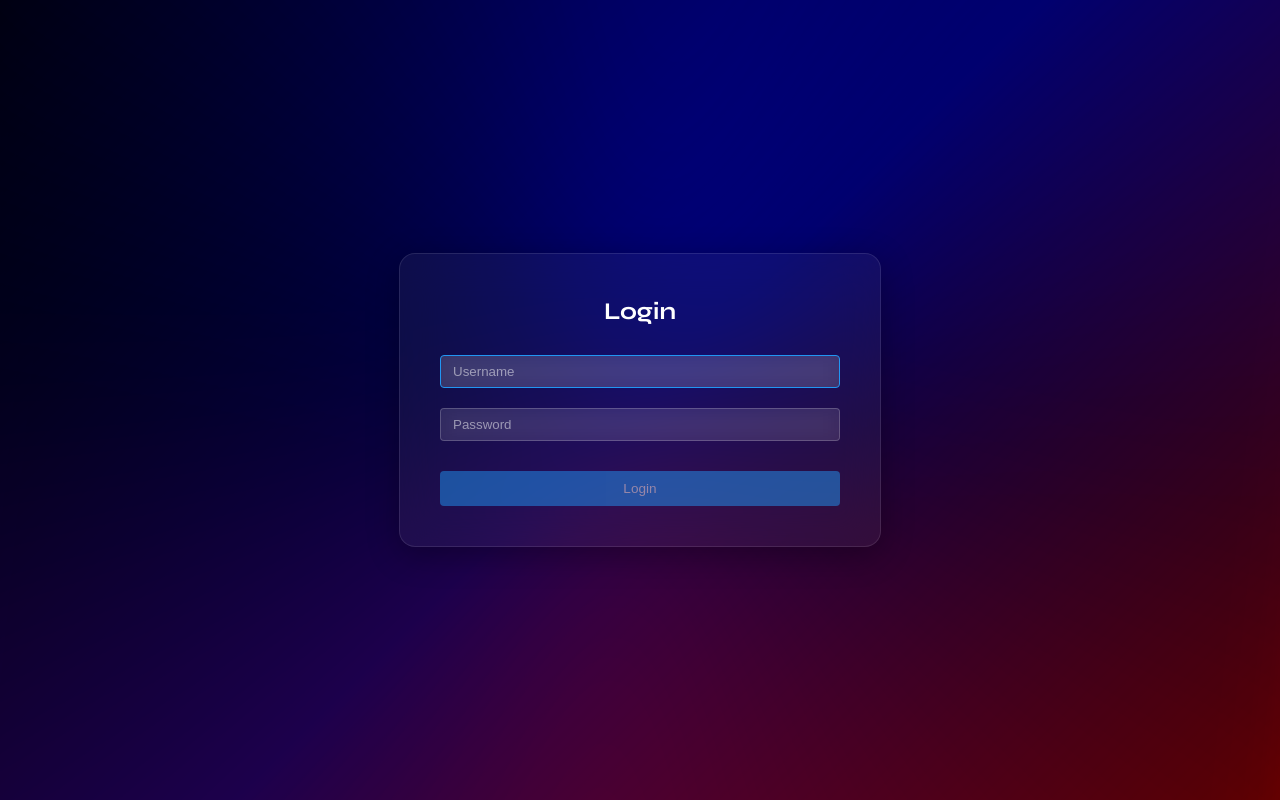
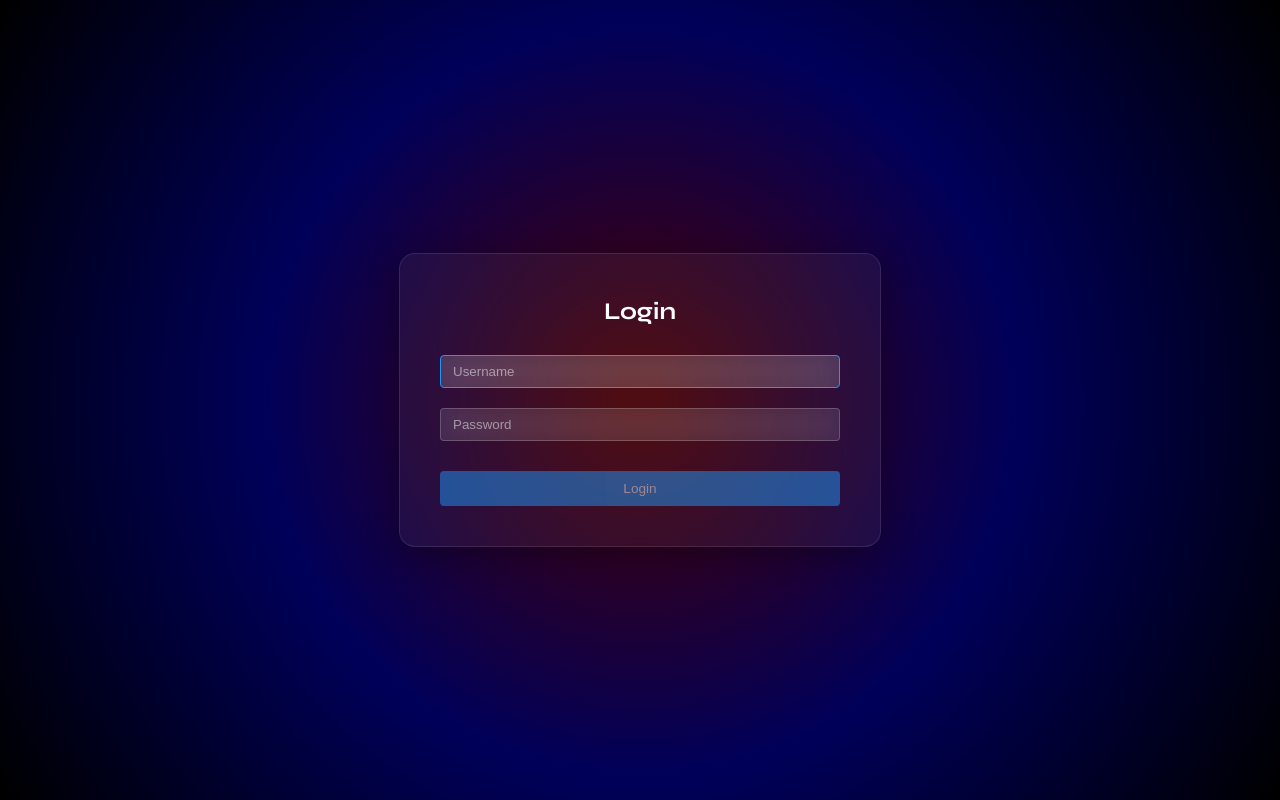
Before and after one commit to KadirIsk/navi-air, a React (Vite) app: page /login in a window 1280 px wide. Built offline with nearby package versions, Linux system fonts and the light colour scheme.

Commit message:
[issue-number] authorization header bug fix

```diff
--- a/src/App.css
+++ b/src/App.css
@@ -8,31 +8,16 @@ body {
   overflow-x: hidden;
 }
 
-/* Wavy S-like Gradient Background (Red, Black, Blue) */
 body::before {
   content: "";
   position: fixed;
-  top: -50%;
-  left: -50%;
-  width: 200%;
-  height: 200%;
+  top: 0;
+  left: 0;
+  width: 100%;
+  height: 100%;
   z-index: -1;
-  background: conic-gradient(
-    from 0deg at 50% 50%,
-    #000000 0%,      /* Black */
-    #4a0000 25%,     /* Dark Red */
-    #000000 50%,     /* Black */
-    #00005a 75%,     /* Dark Blue */
-    #000000 100%     /* Black */
-  );
-  filter: blur(80px);
-  animation: waveSpin 30s linear infinite;
-  opacity: 0.7;
-}
-
-@keyframes waveSpin {
-  from { transform: rotate(0deg); }
-  to { transform: rotate(360deg); }
+  background: radial-gradient(circle at center, #4a0000 0%, #00005a 50%, #000000 100%);
+  opacity: 1;
 }
 
 /* Layout Styles */
@@ -42,7 +27,7 @@ body::before {
   height: 100vh;
   position: relative;
   z-index: 1;
-  overflow: hidden; /* Buz efektlerinin taşmasını önlemek için */
+  overflow: hidden;
 }
 
 .app-header {
@@ -192,7 +177,6 @@ body::before {
   cursor: not-allowed;
 }
 
-/* Skeleton Loading Animation */
 @keyframes shimmer {
   0% {
     background-position: -200% 0;
@@ -519,8 +503,8 @@ input[type="date"]::-webkit-calendar-picker-indicator {
   border: 1px solid rgba(255, 255, 255, 0.1);
   border-radius: 4px;
   padding: 5px 0;
-  min-width: 100%; /* En az üstündeki buton kadar geniş olsun */
-  width: max-content; /* İçerik (Logout vb.) uzunsa ona göre genişlesin */
+  min-width: 100%;
+  width: max-content;
   box-shadow: 0 4px 12px rgba(0, 0, 0, 0.5);
   z-index: 100;
   margin-top: 5px;
--- a/src/App.tsx
+++ b/src/App.tsx
@@ -1,10 +1,13 @@
-import { BrowserRouter, Routes, Route, Navigate, Outlet } from 'react-router-dom';
+import { BrowserRouter, Routes, Route, Navigate, Outlet, useNavigate } from 'react-router-dom';
+import { useState, useEffect } from 'react';
 import Login from './pages/Login';
 import MainLayout from './layout/MainLayout';
 import Locations from './pages/Locations';
 import Transportations from './pages/Transportations';
 import RoutesPage from './pages/RoutesPage';
 import './App.css';
+import client from './api/client';
+import Modal from './components/Modal';
 
 const ProtectedRoute = () => {
   const token = localStorage.getItem('accessToken');
@@ -14,9 +17,41 @@ const ProtectedRoute = () => {
   return <Outlet />;
 };
 
-function App() {
+const AppContent = () => {
+  const [forbiddenModalOpen, setForbiddenModalOpen] = useState(false);
+  const navigate = useNavigate();
+
+  useEffect(() => {
+    const interceptor = client.interceptors.response.use(
+      (response: any) => response,
+      (error: any) => {
+        if (error.response) {
+          const isLoginRequest = error.config?.url?.includes('/auth/login');
+
+          if (error.response.status === 401 && !isLoginRequest) {
+            localStorage.removeItem('accessToken');
+            localStorage.removeItem('refreshToken');
+            window.location.href = '/login';
+          } else if (error.response.status === 403) {
+            setForbiddenModalOpen(true);
+          }
+        }
+        return Promise.reject(error);
+      }
+    );
+
+    return () => {
+      client.interceptors.response.eject(interceptor);
+    };
+  }, []);
+
+  const handleCloseForbidden = () => {
+    setForbiddenModalOpen(false);
+    navigate('/routes');
+  };
+
   return (
-    <BrowserRouter>
+    <>
       <Routes>
         <Route path="/login" element={<Login />} />
 
@@ -30,6 +65,22 @@ function App() {
           </Route>
         </Route>
       </Routes>
+
+      <Modal
+        isOpen={forbiddenModalOpen}
+        title="Access Denied"
+        message="Yetkiniz bulunmamaktadir, sistem yoneticinizle gorusun."
+        type="error"
+        onClose={handleCloseForbidden}
+      />
+    </>
+  );
+};
+
+function App() {
+  return (
+    <BrowserRouter>
+      <AppContent />
     </BrowserRouter>
   );
 }
--- a/src/api/client.ts
+++ b/src/api/client.ts
@@ -9,7 +9,7 @@ const client = axios.create({
 
 client.interceptors.request.use(
   (config) => {
-    const token = localStorage.getItem('access_token');
+    const token = localStorage.getItem('accessToken');
     if (token) {
       config.headers.Authorization = `Bearer ${token}`;
     }
--- a/src/components/RouteDetailModal.tsx
+++ b/src/components/RouteDetailModal.tsx
@@ -50,9 +50,9 @@ const RouteDetailModal: React.FC<RouteDetailModalProps> = ({ isOpen, onClose, ro
   }, [isOpen, route]);
 
   useEffect(() => {
-    if (!isOpen || !mapContainerRef.current) return;
+    if (!isOpen) return;
 
-    if (!mapInstanceRef.current) {
+    if (!mapInstanceRef.current && mapContainerRef.current) {
       const map = L.map(mapContainerRef.current).setView([41.0082, 28.9784], 6);
 
       L.tileLayer('https://{s}.tile.openstreetmap.org/{z}/{x}/{y}.png', {
@@ -62,6 +62,7 @@ const RouteDetailModal: React.FC<RouteDetailModalProps> = ({ isOpen, onClose, ro
       mapInstanceRef.current = map;
     }
 
+    if (mapInstanceRef.current) {
       const map = mapInstanceRef.current;
 
       setTimeout(() => {
@@ -131,15 +132,15 @@ const RouteDetailModal: React.FC<RouteDetailModalProps> = ({ isOpen, onClose, ro
         map.fitBounds(points, { padding: [50, 50] });
       }
     }
+    }
 
-  }, [isOpen, coords, route]);
-
-  useEffect(() => {
-    if (!isOpen && mapInstanceRef.current) {
+    return () => {
+      if (mapInstanceRef.current) {
         mapInstanceRef.current.remove();
         mapInstanceRef.current = null;
       }
-  }, [isOpen]);
+    };
+  }, [isOpen, coords, route]);
 
   if (!isOpen) return null;
 
--- a/src/pages/Login.tsx
+++ b/src/pages/Login.tsx
@@ -1,4 +1,4 @@
-import React, { useState } from 'react';
+import React, { useState, useEffect } from 'react';
 import { useNavigate } from 'react-router-dom';
 import { login } from '../services/authService';
 
@@ -8,6 +8,16 @@ const Login: React.FC = () => {
   const [loading, setLoading] = useState(false);
   const [error, setError] = useState('');
   const navigate = useNavigate();
+
+  const isAuthenticated = !!localStorage.getItem('accessToken');
+
+  useEffect(() => {
+    if (isAuthenticated) {
+      navigate('/routes');
+    }
+  }, [navigate, isAuthenticated]);
+
+  if (isAuthenticated) return null;
 
   const handleLogin = async (e: React.FormEvent) => {
     e.preventDefault();
```
Lines whose indentation alone changed are shown as unchanged.
